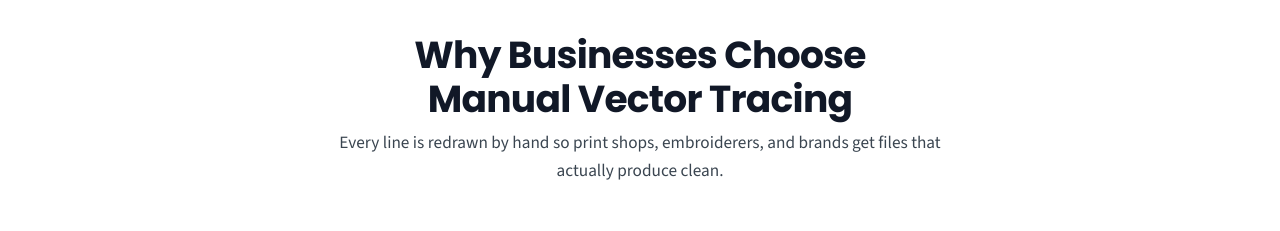
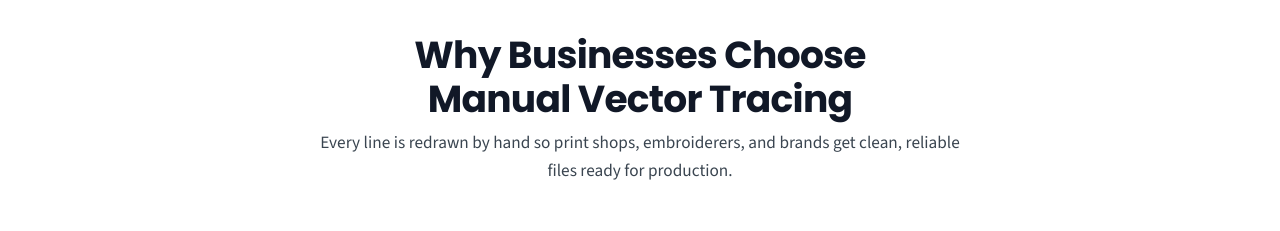
Before and after one commit to kawsarlog/manual-vector-tracing, a plain HTML site: page index.html in a window 1280 px wide. Shown: the part 920-1151 px from the top of the page. Drawn offline with nearby package versions, Linux system fonts and the light colour scheme.

Commit message:
Fix why-section supporting copy for production clarity
Co-authored-by: Cursor <cursoragent@cursor.com>

```diff
--- a/index.html
+++ b/index.html
@@ -212,7 +212,7 @@
       <div class="container">
         <div class="section__head section__head--center">
           <h2>Why Businesses Choose Manual Vector Tracing</h2>
-          <p>Every line is redrawn by hand so print shops, embroiderers, and brands get files that actually produce clean.</p>
+          <p>Every line is redrawn by hand so print shops, embroiderers, and brands get clean, reliable files ready for production.</p>
         </div>
         <div class="why-grid">
           <article class="why-item">
```
